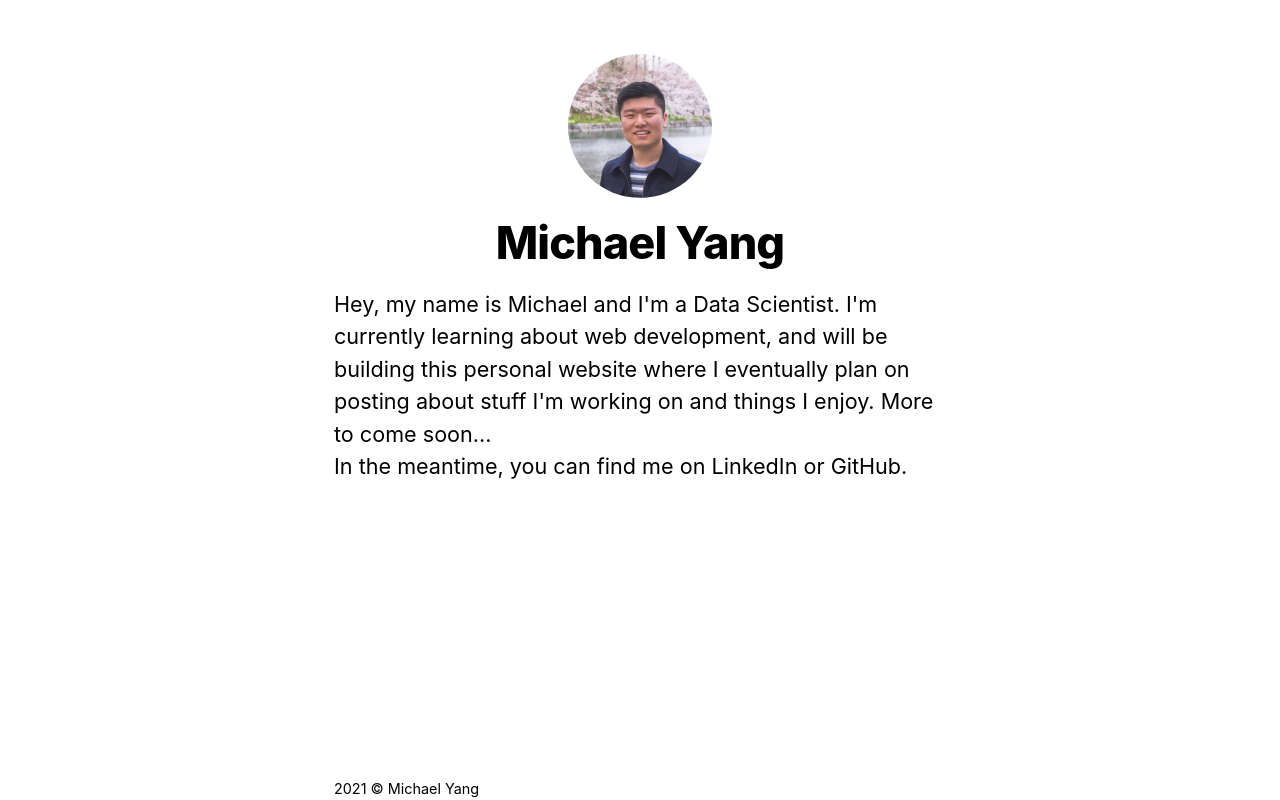
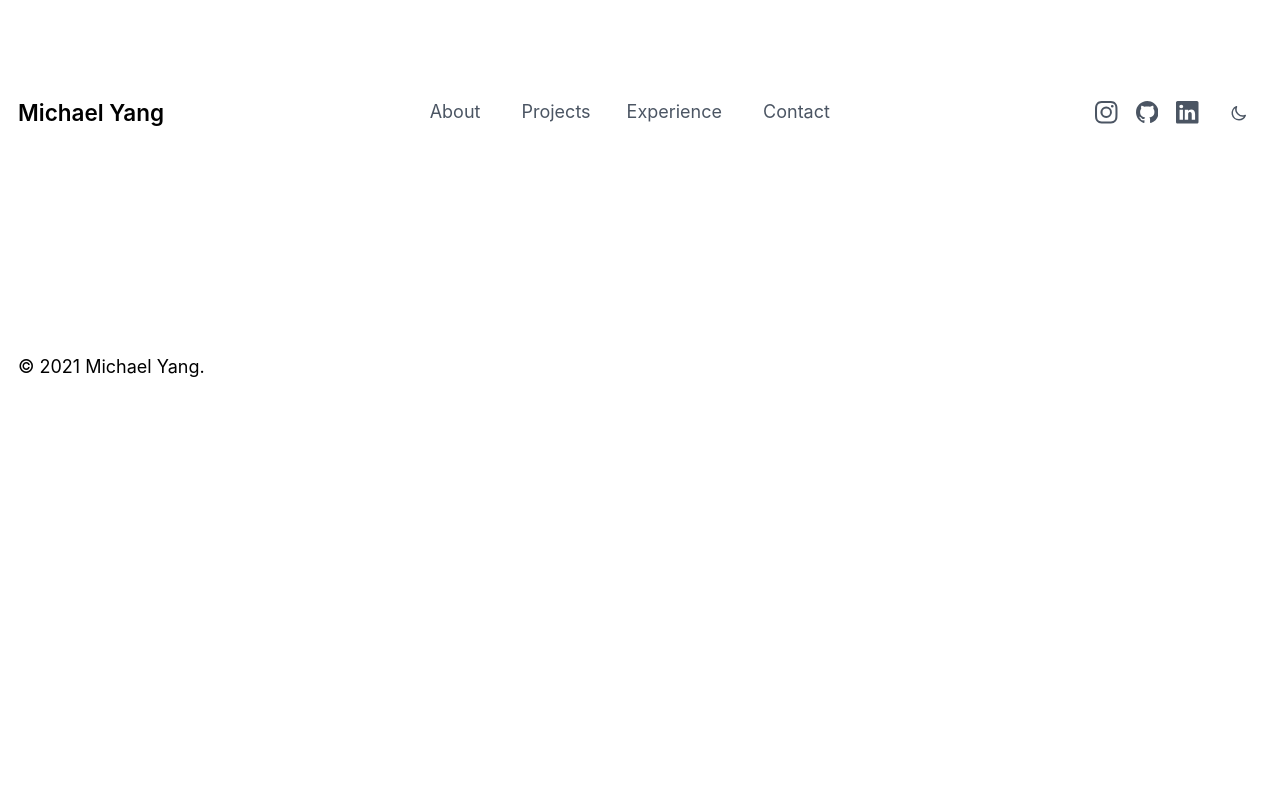
Before and after one commit to mch-yang/michaely.me, a Next.js app: page / in a window 1280 px wide. Built offline with nearby package versions, Linux system fonts and the light colour scheme.

Commit message:
Reformat index

```diff
--- a/components/layout.js
+++ /dev/null
@@ -1,73 +0,0 @@
-import Head from 'next/head'
-import Image from 'next/image'
-import styles from './layout.module.css'
-import utilStyles from '../styles/utils.module.css'
-import Link from 'next/link'
-
-const name = 'Michael Yang'
-export const siteTitle = 'Michael Yang'
-
-export default function Layout({ children, home }) {
-  return (
-    <div className={styles.container}>
-      <Head>
-        <link rel="icon" href="/favicon.ico" />
-        <meta
-          name="description"
-          content="Learn how to build a personal website using Next.js"
-        />
-        <meta
-          property="og:image"
-          content={`https://og-image.vercel.app/${encodeURI(
-            siteTitle
-          )}.png?theme=light&md=0&fontSize=75px&images=https%3A%2F%2Fassets.vercel.com%2Fimage%2Fupload%2Ffront%2Fassets%2Fdesign%2Fnextjs-black-logo.svg`}
-        />
-        <meta name="og:title" content={siteTitle} />
-        <meta name="twitter:card" content="summary_large_image" />
-      </Head>
-      <header className={styles.header}>
-        {home ? (
-          <>
-            <Image
-              priority
-              src="/images/profile.jpg"
-              className={utilStyles.borderCircle}
-              height={144}
-              width={144}
-              alt={name}
-            />
-            <h1 className={utilStyles.heading2Xl}>{name}</h1>
-          </>
-        ) : (
-          <>
-            <Link href="/">
-              <a>
-                <Image
-                  priority
-                  src="/images/profile.jpg"
-                  className={utilStyles.borderCircle}
-                  height={108}
-                  width={108}
-                  alt={name}
-                />
-              </a>
-            </Link>
-            <h2 className={utilStyles.headingLg}>
-              <Link href="/">
-                <a className={utilStyles.colorInherit}>{name}</a>
-              </Link>
-            </h2>
-          </>
-        )}
-      </header>
-      <main>{children}</main>
-      {!home && (
-        <div className={styles.backToHome}>
-          <Link href="/">
-            <a>← Back to home</a>
-          </Link>
-        </div>
-      )}
-    </div>
-  )
-}
--- a/components/layout.module.css
+++ /dev/null
@@ -1,15 +0,0 @@
-.container {
-  max-width: 36rem;
-  padding: 0 1rem;
-  margin: 3rem auto 6rem;
-}
-
-.header {
-  display: flex;
-  flex-direction: column;
-  align-items: center;
-}
-
-.backToHome {
-  margin: 3rem 0 0;
-}
--- a/pages/index.js
+++ b/pages/index.js
@@ -1,32 +1,11 @@
-import Head from 'next/head'
-import Layout, { siteTitle } from '../components/layout'
-import utilStyles from '../styles/utils.module.css'
-
-const YEAR = new Date().getFullYear()
+import Container from "../components/Container";
 
 export default function Home() {
   return (
-    <Layout home>
-      <Head>
-        <title>{siteTitle}</title>
-      </Head>
-      <section className={utilStyles.headingMd}>
-        <p>
-          Hey, my name is Michael and I'm a Data Scientist.
-          I'm currently learning about web development, and will be building this personal website where I
-          eventually plan on posting about stuff I'm working on and things I enjoy. More to come soon...
-        </p>
-        <p>
-          In the meantime, you can find me on{' '}
-          <a href="https://linkedin.com/in/chengzhouyang">LinkedIn</a> or {' '}
-          <a href="https://github.com/mch-yang">GitHub</a>.
-        </p>
-      </section>
-      <section className={utilStyles.footer}>
-        <p>
-          <time>{YEAR}</time> © Michael Yang
-        </p>
-      </section>
-    </Layout>
-  )
+    <Container
+      title="Michael Yang"
+      description="My personal website"
+    >
+    </Container>
+  );
 }
```
